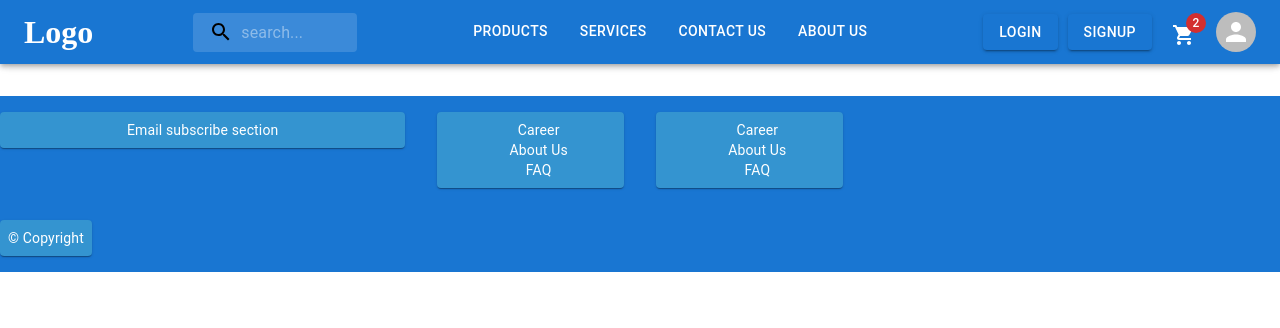
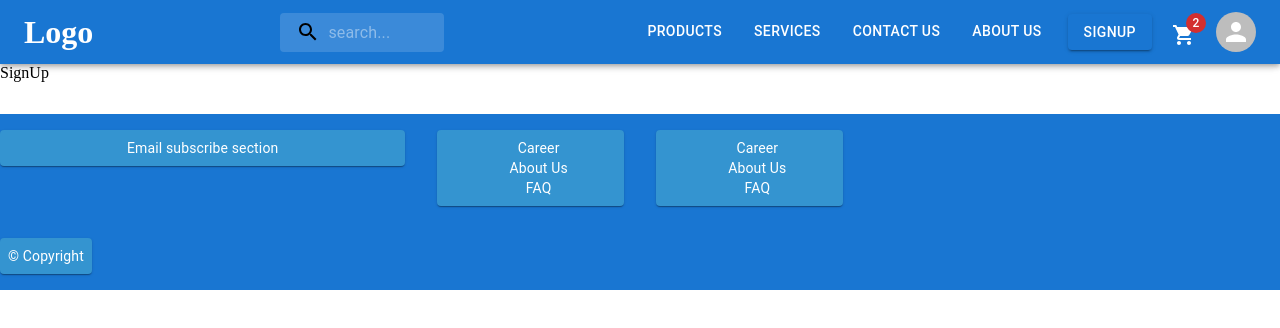
Before and after one commit to piyushsingh818/MaterialUi-Project_1, a React (Create React App) app: page /signup in a window 1280 px wide. Shown: the top 328 px of the page. Built offline with nearby package versions, Linux system fonts and the light colour scheme.

Commit message:
Login and signUp changes

```diff
--- a/src/App.js
+++ b/src/App.js
@@ -7,6 +7,7 @@ import Footer from './components/Footer';
 import Services from './components/Services';
 import ContactUs from './components/ContactUs';
 import LoginPage from "./components/LoginPage";
+import SignUp from "./components/SignUp";
 function App() {
   return (
     <div className="App">
@@ -18,6 +19,7 @@ function App() {
         <Route path='/services' element={<Services/>}/>
         <Route path='/contact_us' element={<ContactUs/>}/>
         <Route path='/login' element={<LoginPage/>}/>
+        <Route path='/signup' element={<SignUp/>}/>
       </Routes>
       <Footer/>
       </BrowserRouter>
--- a/src/components/Footer.jsx
+++ b/src/components/Footer.jsx
@@ -1,10 +1,15 @@
 import React from 'react'
 import { styled } from '@mui/material/styles';
+import { Link,useLocation } from 'react-router-dom';
 import Box from '@mui/material/Box';
 import Paper from '@mui/material/Paper';
 import Grid from '@mui/material/Unstable_Grid2';
 
 const Footer = () => {
+
+  const location = useLocation();
+
+  const isLoginPage = location.pathname === '/login';
 
   const Item = styled(Paper)(({ theme }) => ({
     backgroundColor: theme.palette.mode === 'dark' ? '#1A2027' : '#fff',
@@ -17,7 +22,8 @@ const Footer = () => {
   }));
 
   return (
-    <Box sx={{ flexGrow: 1 ,backgroundColor:"#1976d2",marginTop:"3rem"}}>
+    <>
+   { !isLoginPage && ( <Box sx={{ flexGrow: 1 ,backgroundColor:"#1976d2",marginTop:"3rem"}}>
       <Grid container spacing={4}>
         <Grid xs={12} md={5} lg={4}>
           <Item>Email subscribe section</Item>
@@ -107,7 +113,8 @@ const Footer = () => {
           </Grid> */}
         {/* </Grid> */}
       </Grid>
-    </Box>
+    </Box>)}
+    </>
   )
 }
 
--- a/src/components/Header.jsx
+++ b/src/components/Header.jsx
@@ -1,5 +1,5 @@
 import React, { useState } from 'react'
-import { Link } from 'react-router-dom';
+import { Link,useLocation } from 'react-router-dom';
 import { AppBar, Button, styled, InputBase, Tab, Tabs, Toolbar, alpha, Avatar, Icon, Badge } from '@mui/material';
 import SearchIcon from '@mui/icons-material/Search';
 import Menu from '@mui/material/Menu';
@@ -9,9 +9,11 @@ const Header = () => {
 
   const [open, setOpen] = useState(false);
 
+  const location = useLocation();
+  const isLoginPage = location.pathname === '/login';
   return (
     <>
-      <AppBar position="sticky">
+     {!isLoginPage && ( <AppBar position="sticky">
         <Toolbar>
           <h1>Logo</h1>
           <Search style={{ marginLeft: "auto" }}>
@@ -27,8 +29,8 @@ const Header = () => {
             <Tab component={Link} sx={{color:"white"}} to="/contact_us" label="Contact us" />
             <Tab component={Link} sx={{color:"white"}} to="/about" label="About us" />
           </Tabs>
-          <Button component={Link} to="/login" sx={{ marginLeft: "auto" }} variant='contained'>Login</Button>
-          <Button sx={{ marginLeft: "10px" }} variant='contained'>Signup</Button>
+          {/* <Button component={Link} to="/login" sx={{ marginLeft: "auto" }} variant='contained'>{!isLoginPage ? "LogOut" : "Login"}</Button> */}
+          <Button component={Link} to="/signup" sx={{ marginLeft: "10px" }} variant='contained'>Signup</Button>
           <Icon sx={{ padding: "20px" }}>
             <Badge badgeContent={2} color="error">
               <ShoppingCartIcon />
@@ -58,6 +60,7 @@ const Header = () => {
           <MenuItem >Logout</MenuItem>
         </Menu>
       </AppBar>
+     )}
     </>
   )
 }
--- a/src/components/LoginPage.jsx
+++ b/src/components/LoginPage.jsx
@@ -1,8 +1,5 @@
 import React, { useState } from 'react';
 import {
-  AppBar,
-  Toolbar,
-  Typography,
   Container,
   TextField,
   Button,
@@ -20,19 +17,18 @@ const LoginPage = () => {
     setPassword(event.target.value);
   };
 
+
   const handleLogin = () => {
     // Your login logic here
     console.log('Username:', username);
     console.log('Password:', password);
   };
 
+
+
   return (
     <>
-      <AppBar position="static">
-        <Toolbar>
-          <Typography variant="h6">Login Page</Typography>
-        </Toolbar>
-      </AppBar>
+
       <Container maxWidth="xs" sx={{ mt: 5 }}>
         <TextField
           label="Username"
--- /dev/null
+++ b/src/components/SignUp.jsx
@@ -0,0 +1,9 @@
+import React from 'react'
+
+const SignUp = () => {
+  return (
+    <div>SignUp</div>
+  )
+}
+
+export default SignUp
```
